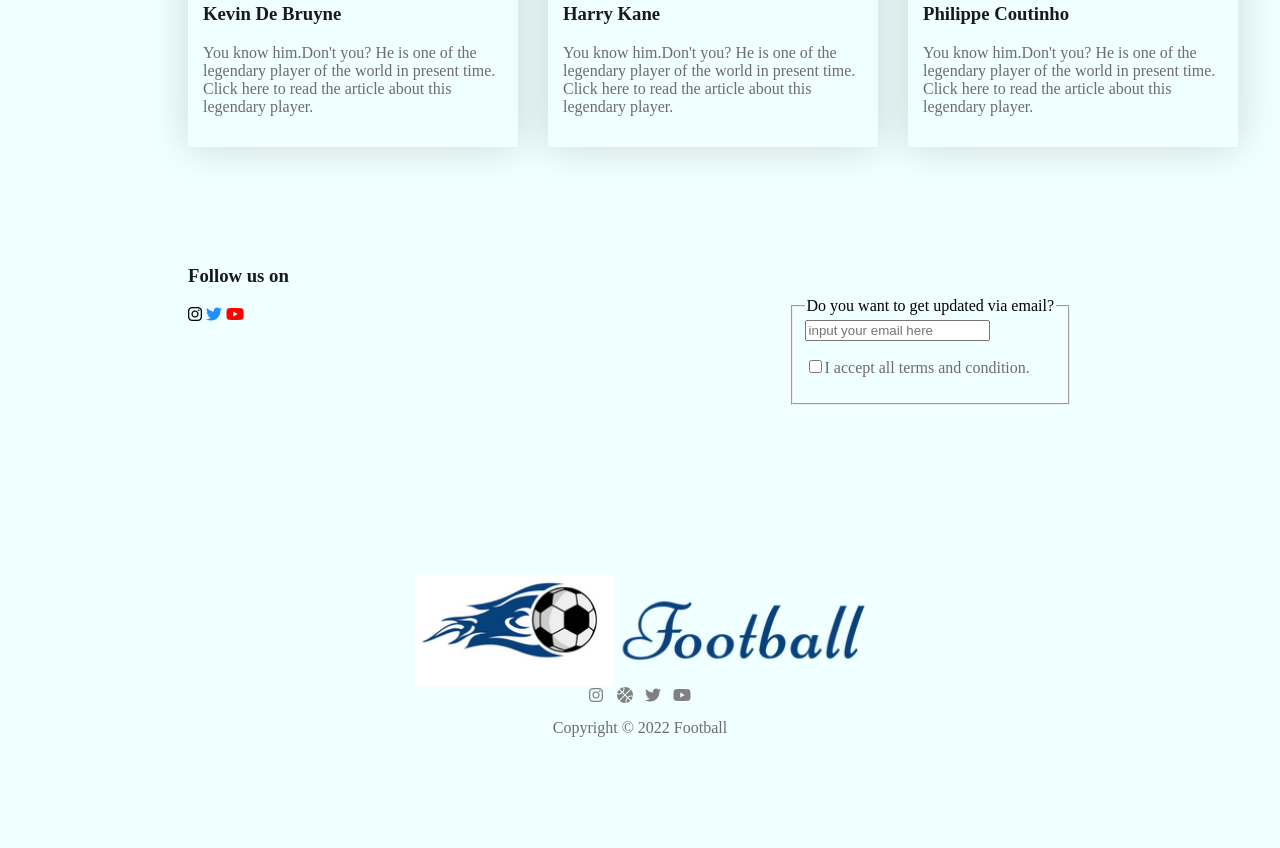
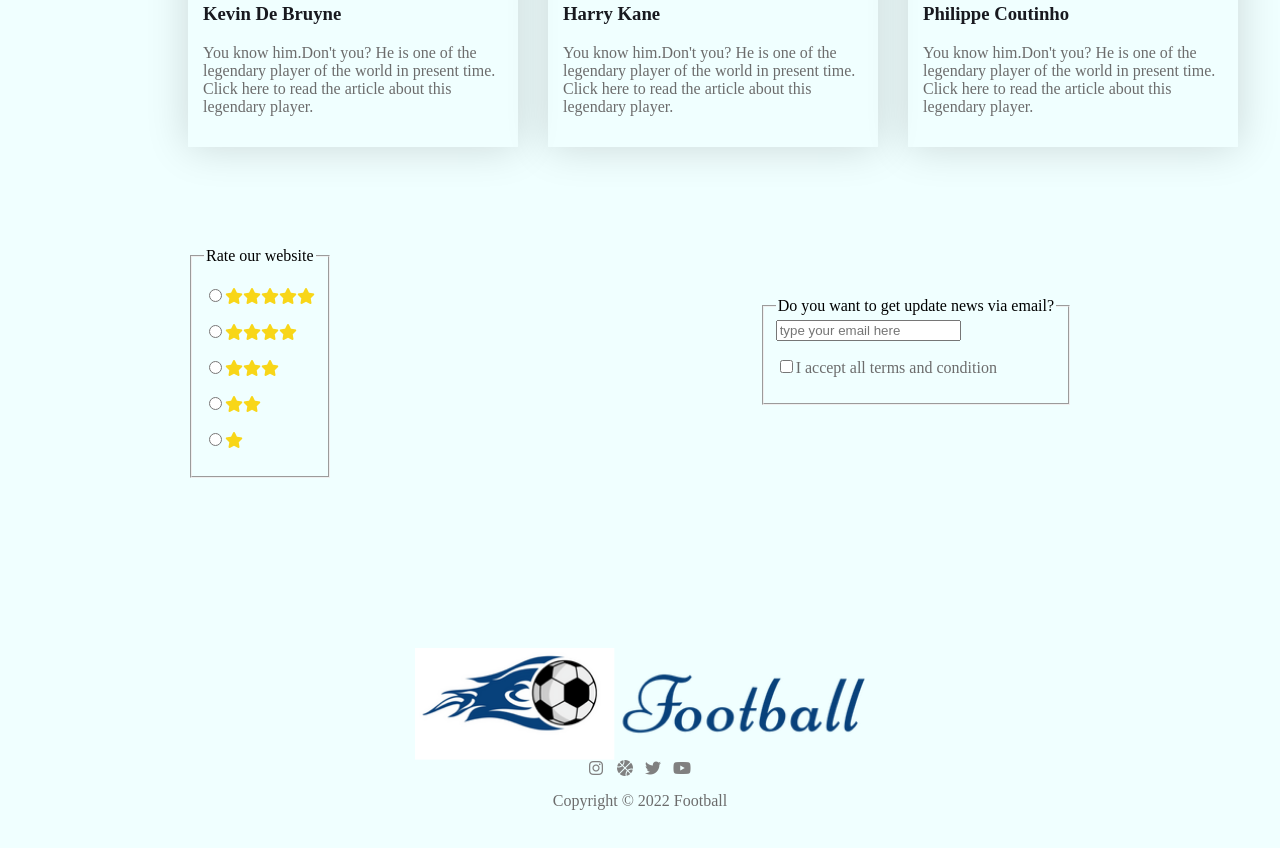
Before and after one commit to sheikhasifahmed/football, a plain HTML site: page index.html in a window 1280 px wide. Shown: the part 2516-3364 px from the top of the page. Drawn offline with Linux system fonts and the light colour scheme.

Commit message:
first commit

```diff
--- a/index.html
+++ b/index.html
@@ -5,12 +5,8 @@
     <meta http-equiv="X-UA-Compatible" content="IE=edge" />
     <meta name="viewport" content="width=device-width, initial-scale=1.0" />
     <title>Football-Responsive</title>
+
     <link rel="stylesheet" href="style.css" />
-    <!-- font style imported
-     -->
-
-
-    <!-- font awsome script -->
     <script
       src="https://kit.fontawesome.com/8f06cb6a6a.js"
       crossorigin="anonymous"
@@ -222,11 +218,11 @@
 
         <div id="checkbox">
           <fieldset>
-            <legend>Do you want to get updated via email?</legend>
-            <input type="text" placeholder="input your email here">
+            <legend>Do you want to get update news via email?</legend>
+            <input type="text" placeholder="type your email here">
             <label for="yes"
               ><p>
-                <input type="checkbox" id="yes" name="update" />I accept all terms and condition.
+                <input type="checkbox" id="yes" name="update" />I accept all terms and condition
               </p>
             </fieldset>
         </div>
@@ -234,10 +230,45 @@
               !!!...rate the website...!!!
           ....................................  -->
           <div id="rating">
-              <h3>Follow us on</h3>
-              <a style="color: black;" href=""><i class="fab fa-instagram"></i></a>
-              <a style="color:dodgerblue;" href=""><i class="fab fa-twitter"></i></a>
-              <a style="color: red;" href=""><i class="fab fa-youtube"></i></a>
+              <fieldset>
+                <legend>Rate our website</legend>
+                <label for="5 star"
+                  ><p>
+                    <input type="radio" id="5 star" name="rating" /><i
+                      class="fas fa-star"
+                    ></i
+                    ><i class="fas fa-star"></i><i class="fas fa-star"></i
+                    ><i class="fas fa-star"></i><i class="fas fa-star"></i></p
+                ></label>
+                <label for="4 star"
+                  ><p>
+                    <input type="radio" id="4 star" name="rating" /><i
+                      class="fas fa-star"
+                    ></i
+                    ><i class="fas fa-star"></i><i class="fas fa-star"></i
+                    ><i class="fas fa-star"></i></p
+                ></label>
+                <label for="3 star"
+                  ><p>
+                    <input type="radio" id="3 star" name="rating" /><i
+                      class="fas fa-star"
+                    ></i
+                    ><i class="fas fa-star"></i><i class="fas fa-star"></i></p
+                ></label>
+                <label for="2 star"
+                  ><p>
+                    <input type="radio" id="2 star" name="rating" /><i
+                      class="fas fa-star"
+                    ></i
+                    ><i class="fas fa-star"></i></p
+                ></label>
+                <label for="1 star"
+                  ><p>
+                    <input type="radio" id="1 star" name="rating" /><i
+                      class="fas fa-star"
+                    ></i></p
+                ></label>
+              </fieldset>
             </div>
             <!-- ......!!rate the website end !!........-->
       </section>
--- a/style.css
+++ b/style.css
@@ -1,7 +1,6 @@
-@import url("https://fonts.googleapis.com/css2?family=Poppins:wght@700&display=swap");
-
 body {
   background-color: azure;
+  /* font-family: Verdana, Geneva, Tahoma, sans-serif; */
 }
 header {
   display: flex;
@@ -277,9 +276,6 @@ footer img {
     padding: 0;
     grid-row-gap: 15px;
   }
-  .plyer-details {
-    width: 100%;
-  }
 
   footer {
     margin: 100px 0 30px 0;
```
